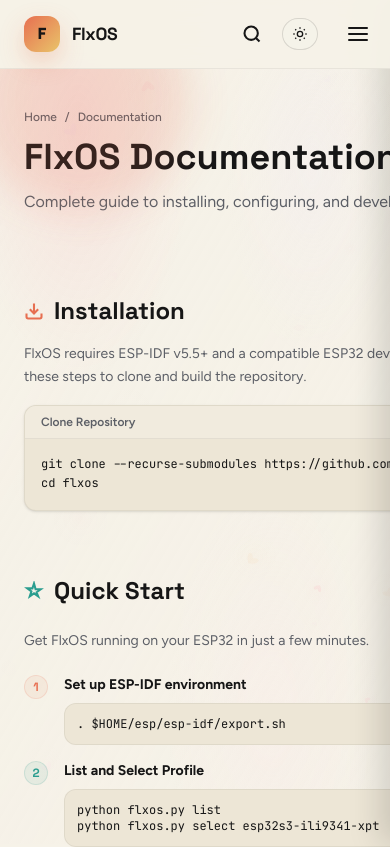
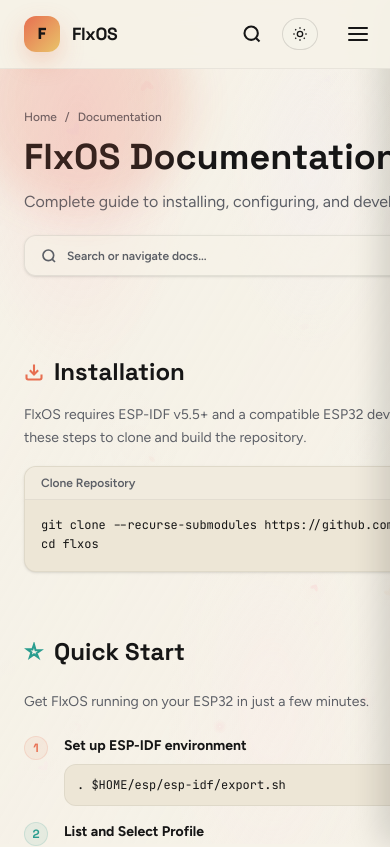
Before and after one commit to flxos-labs/flxos-labs-website, a Next.js app: page /docs in a window 390 px wide. Shown: the top 847 px of the page. Built offline with nearby package versions, Linux system fonts and the light colour scheme.

Commit message:
Add highly visible mobile search shortcut button linking to drawer

```diff
--- a/src/app/docs/DocsContent.tsx
+++ b/src/app/docs/DocsContent.tsx
@@ -174,6 +174,23 @@ export default function DocsContent() {
             <p className="text-md text-[color:var(--muted)] leading-relaxed">
               Complete guide to installing, configuring, and developing with FlxOS.
             </p>
+
+            {/* Mobile search / navigation shortcut */}
+            <button
+              onClick={() => window.dispatchEvent(new CustomEvent("open-mobile-drawer"))}
+              className="w-full md:hidden flex items-center justify-between bg-[rgba(var(--surface-rgb),0.55)] border border-[color:var(--border-muted)] hover:border-[color:var(--accent)] transition-all rounded-xl py-2.5 px-4 text-xs font-semibold text-[color:var(--muted)] shadow-sm hover:shadow-md cursor-pointer text-left !mt-5"
+            >
+              <div className="flex items-center gap-2.5">
+                <svg className="w-4 h-4 text-[color:var(--muted)]" fill="none" stroke="currentColor" strokeWidth="2.5" viewBox="0 0 24 24">
+                  <circle cx="11" cy="11" r="8"/>
+                  <path d="m21 21-4.3-4.3"/>
+                </svg>
+                <span>Search or navigate docs...</span>
+              </div>
+              <span className="text-[10px] bg-[color:var(--surface-2)] border border-[color:var(--border-faint)] rounded-lg py-0.5 px-2 font-mono text-[color:var(--muted)] font-semibold">
+                Menu
+              </span>
+            </button>
           </header>
 
           {/* Section: Installation */}
--- a/src/components/Header.tsx
+++ b/src/components/Header.tsx
@@ -61,6 +61,21 @@ export default function Header() {
     window.addEventListener("active-section-changed", handleSectionChange);
     return () => {
       window.removeEventListener("active-section-changed", handleSectionChange);
+    };
+  }, []);
+
+  // Listen to open mobile drawer event and focus the search input
+  useEffect(() => {
+    const handleOpenDrawer = () => {
+      setMobileMenuOpen(true);
+      setTimeout(() => {
+        const searchInput = document.getElementById("mobile-docs-search") as HTMLInputElement;
+        searchInput?.focus();
+      }, 150);
+    };
+    window.addEventListener("open-mobile-drawer", handleOpenDrawer);
+    return () => {
+      window.removeEventListener("open-mobile-drawer", handleOpenDrawer);
     };
   }, []);
 
@@ -217,6 +232,7 @@ export default function Header() {
                   </svg>
                 </span>
                 <input
+                  id="mobile-docs-search"
                   type="text"
                   placeholder="Search docs sections..."
                   value={docsSearchQuery}
```
